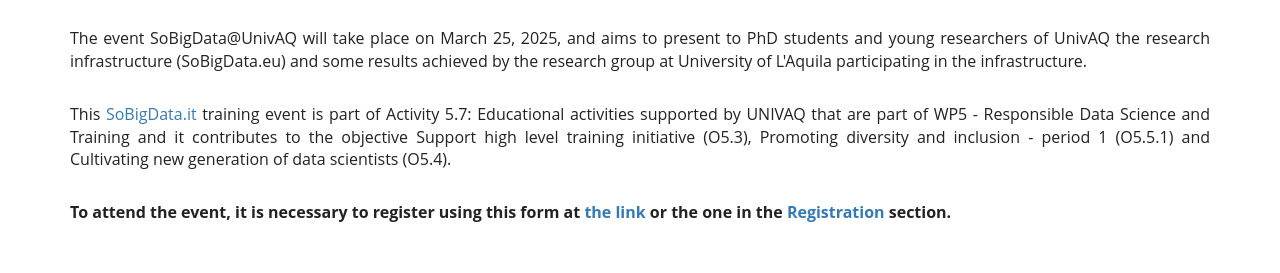
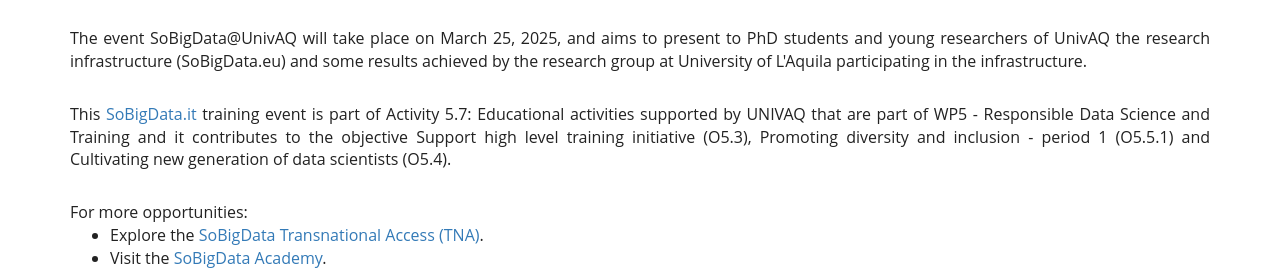
Before and after one commit to sobigdata-univaq/sobigdata-univaq.github.io, a plain HTML site: page index.html in a window 1280 px wide. Shown: the part 506-779 px from the top of the page. Drawn offline with Linux system fonts and the light colour scheme.

Commit message:
link e codice per download file

```diff
--- a/css/style.css
+++ b/css/style.css
@@ -1623,6 +1623,20 @@ background-image: url("img/footer/PNG/sbd_it_footer@3x.png");
     margin: 20px 0 30px;
     text-align: justify;
 }
+
+.section-title .overview-text {
+    display: block;
+    color: #222222;
+    font-family: 'Open Sans',sans-serif;
+    font-size: 16px;
+    font-weight: 400;
+    margin: 20px 0 30px;
+    text-align: justify;
+}
+
+
+
+
 #techSkills{
 padding:80px 0 60px;
 }
--- a/index.html
+++ b/index.html
@@ -81,6 +81,16 @@
         Promoting diversity and inclusion - period 1 (O5.5.1) and Cultivating new generation of data scientists (O5.4).
       </span>
 
+      <div class="overview-text">
+        For more opportunities:
+        <ul>
+          <li>Explore the <a href="https://www.sobigdata.eu/transnational-access" target="_blank" rel="noopener noreferrer">SoBigData Transnational Access (TNA)</a>.</li>
+          <li>Visit the <a href="https://sobigdata.unipi.it/" target="_blank" rel="noopener noreferrer">SoBigData Academy</a>.</li>
+          <li>Check out the <a href="https://www.sobigdata.eu/education/schools" target="_blank" rel="noopener noreferrer">Summer School programs</a>.</li>
+        </ul>
+      </div>
+
+      <!--
       <span>
         <strong>
         To attend the event, it is necessary to register using this form at
@@ -88,6 +98,8 @@
         or the one in the <a href="#register" class="scroll">Registration</a> section.
         </strong>
       </span>
+      -->
+
     </div>
   </div>
 </div>
@@ -228,6 +240,9 @@
               <div id="abstractGiordano" class="abstract">
                 <h3>Contributions in VL-XAI to Address and Democratize Software Fairness, Giordano D'Aloisio</h3>
                 <p>AI-based software systems are employed in every aspect of our lives nowadays. However, the wide adoption of these systems raises concerns about their trustworthiness and fairness. Developing fair AI-based systems is a complex task, with many challenges still open. In this talk, we will present our contributions in the context of the SoBigData VL-XAI to support software fairness. First, we will introduce a method published in the VL to perform bias mitigation in binary and multi-class classification datasets. Secondly, we will present an application deployed in the VL to democratize the benchmarking of machine learning models and fairness-enhancing methods.</p>
+                <!--
+                <a href="presentations/giordano.pdf" download="software_fairness.pdf">Download the slides</a>
+                -->
               </div>
 
               <div id="abstractGennaro" class="abstract">
@@ -235,6 +250,9 @@
                 <p>In the context of the VL Disaster our research harnesses weather, air quality data, and walkability metrics to provide insights into urban planning's multifaceted impacts, emphasizing the importance of emergency preparedness. Despite the plethora of data, including satellite measurements, accessing it is complex due to the lack of inter-departmental collaboration, standardized data-sharing protocols, and incentives to improve data pipelines.
                   Our efforts in data collection and analysis form foundational components of an 'Urban Scale Digital Twin', pushing the boundaries of traditional urban planning towards a more holistic, data-informed approach that encapsulates the evolving needs of urban residents.
                 </p>
+                <!--
+                <a href="presentations/gennaro.pdf" download="digital_twin.pdf">Download the slides</a>
+                -->
               </div>
 
               <div id="abstractPayel" class="abstract">
@@ -242,11 +260,17 @@
                 <p>Artificial intelligence has revolutionized medical diagnostics and achieved remarkable accuracy in identifying diseases, symptoms, treatments, etc. By enabling personalized treatment plans and advanced medical data analysis, AI facilitates earlier detection of diseases, enhances diagnostic accuracy—particularly from medical imaging—and streamlines healthcare workflows. Early diagnosis and timely intervention for breast cancer can save many lives. AI analyzes data to extract key entities, enabling predictive models that support cancer-free living and improve patient outcomes.
 
                   We introduce an innovative AI-driven, transformer-based methodology for extracting insights from unstructured Clinical Summary Mammary Malignancy (CSMM) data by fine-tuning BERT-based models including Bio-BERT, BioClinicalBERT, RoBERTa, PubMedBERT, and BlueBERT to annotate clinical notes with breast cancer-specific concepts, constructing a corpus that supports precise Clinical Named Entity Recognition (NER), including age, gender, disease, symptoms, medication, doses, medical history, and cancer stages. The comparative analysis between pre-trained and fine-tuned models in this study reveals that our fine-tuned BioBERT transformer model demonstrates a robust performance, achieving a high F-score of 96.3% in extracting medical entities, confirming their effectiveness in handling domain-specific clinical texts.</p>
+                <!--
+                <a href="presentations/payel.pdf" download="VL_health.pdf">Download the slides</a>
+                -->
               </div>
 
               <div id="abstractLucia" class="abstract">
                 <h3>How to build a research infrastructure. My experience in the legal unit of SoBigData and my research on data sharing, Lucia Ugolino</h3>
                 <p>SoBigData is the multi-disciplinary research infrastructure for Social Mining and Big Data Analytics. The construction of a research infrastructure engages the jurist from many perspectives. It is a field where legal safeguards are indispensable but at the same time still experimental. National legal systems and the European union are only now trying to adapt to the requirements of free data sharing through appropriate institutions and safeguards to be adapted or created. An infrastructure needs a legal reference model, a statute, an appropriate and detailed governance. Getting there has required a long and gradual path of research and analysis, and here I will describe the main stages, trying to explain how this construction work involved a deep reflection on the circulation and sharing of data.</p>
+                <!--
+                <a href="presentations/lucia.pdf" download="legal_unit_SBD.pdf">Download the slides</a>
+                -->
               </div>
 
           </div>
```
